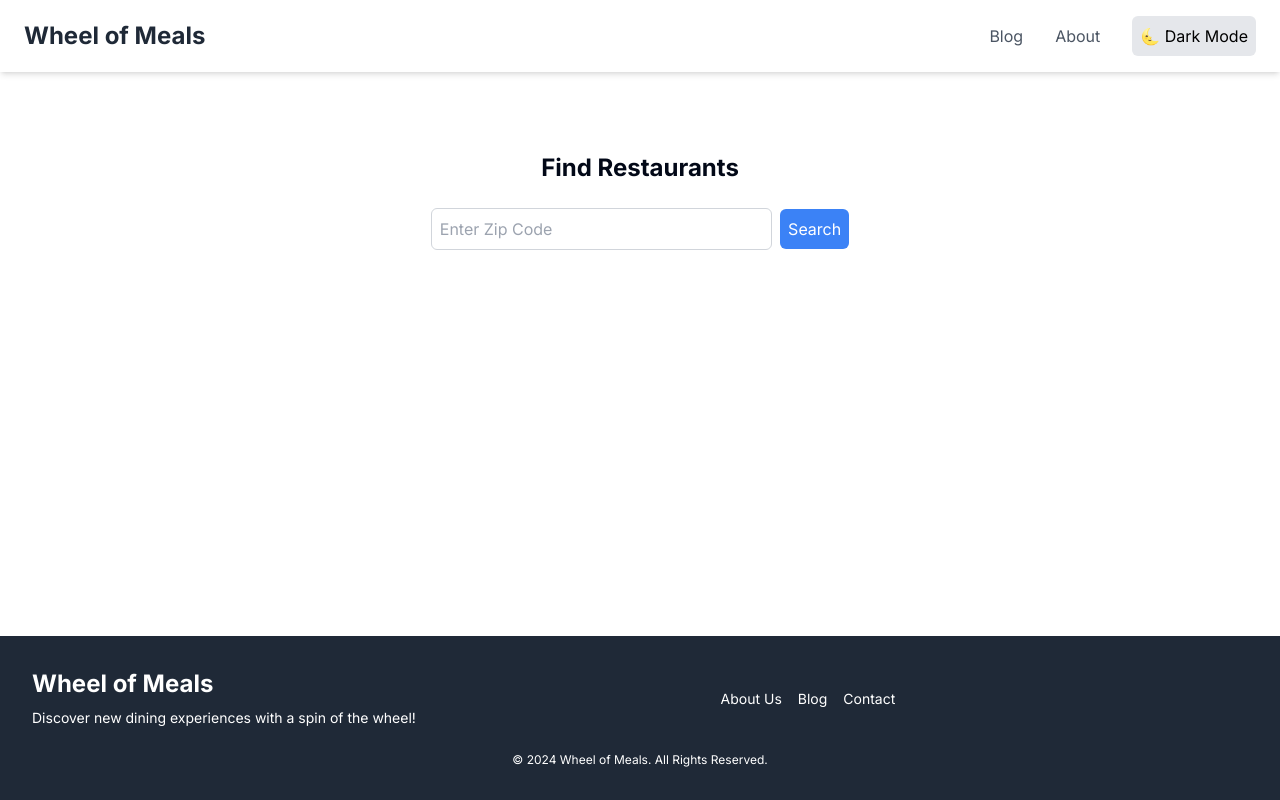
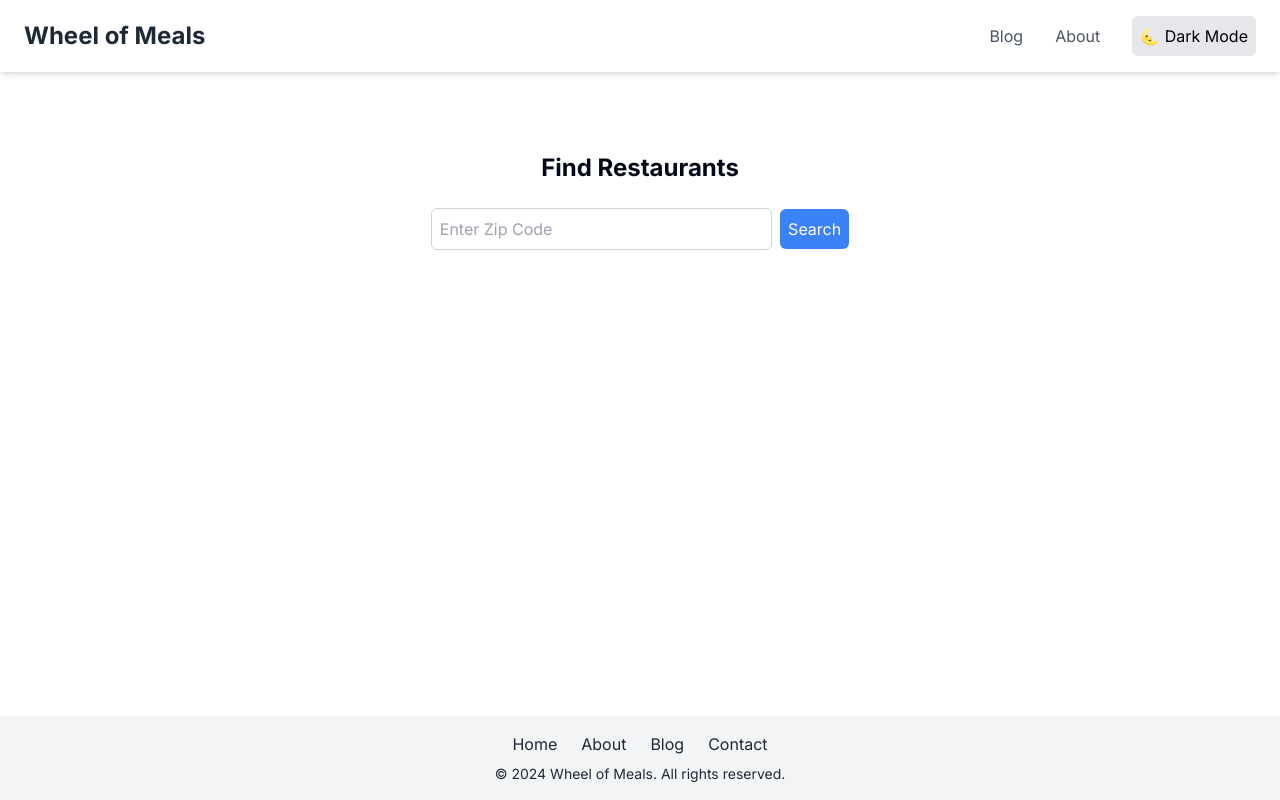
Before and after one commit to omeryildirim0/wheel, a Next.js app: page / in a window 1280 px wide. Built offline with nearby package versions, Linux system fonts and the light colour scheme.

Commit message:
simler footer

```diff
--- a/components/Footer.tsx
+++ b/components/Footer.tsx
@@ -3,67 +3,37 @@ import React from 'react';
 
 const Footer: React.FC = () => {
   return (
-    <footer className="bg-gray-800 text-white py-8">
-      <div className="container mx-auto flex flex-col md:flex-row justify-between items-center">
-        {/* Left Section: Brand and Description */}
-        <div className="mb-4 md:mb-0 text-center md:text-left">
-          <h1 className="text-2xl font-bold">Wheel of Meals</h1>
-          <p className="text-sm mt-2">
-            Discover new dining experiences with a spin of the wheel!
-          </p>
-        </div>
-
-        {/* Center Section: Links */}
-        <div className="flex justify-center md:justify-start mb-4 md:mb-0">
-          <ul className="flex space-x-4">
+    <footer className="bg-gray-100 dark:bg-gray-800 text-gray-800 dark:text-white py-4">
+      <div className="container mx-auto text-center">
+        {/* Navigation Links */}
+        <div className="mb-2">
+          <ul className="inline-flex space-x-6">
             <li>
-              <a href="/about" className="text-sm hover:text-yellow-500">
-                About Us
+              <a href="/" className="hover:underline">
+                Home
               </a>
             </li>
             <li>
-              <a href="/blog" className="text-sm hover:text-yellow-500">
+              <a href="/about" className="hover:underline">
+                About
+              </a>
+            </li>
+            <li>
+              <a href="/blog" className="hover:underline">
                 Blog
               </a>
             </li>
             <li>
-              <a href="/contact" className="text-sm hover:text-yellow-500">
+              <a href="/contact" className="hover:underline">
                 Contact
               </a>
             </li>
           </ul>
         </div>
 
-        {/* Right Section: Social Media Icons */}
-        <div className="flex justify-center md:justify-end space-x-6">
-          <a
-            href="https://twitter.com"
-            className="text-xl hover:text-yellow-500"
-            aria-label="Twitter"
-          >
-            <i className="fab fa-twitter"></i>
-          </a>
-          <a
-            href="https://instagram.com"
-            className="text-xl hover:text-yellow-500"
-            aria-label="Instagram"
-          >
-            <i className="fab fa-instagram"></i>
-          </a>
-          <a
-            href="https://facebook.com"
-            className="text-xl hover:text-yellow-500"
-            aria-label="Facebook"
-          >
-            <i className="fab fa-facebook"></i>
-          </a>
-        </div>
-      </div>
-
-      {/* Bottom Section: Copyright */}
-      <div className="text-center mt-6">
-        <p className="text-xs">
-          © {new Date().getFullYear()} Wheel of Meals. All Rights Reserved.
+        {/* Copyright Text */}
+        <p className="text-sm mt-2">
+          © {new Date().getFullYear()} Wheel of Meals. All rights reserved.
         </p>
       </div>
     </footer>
```
